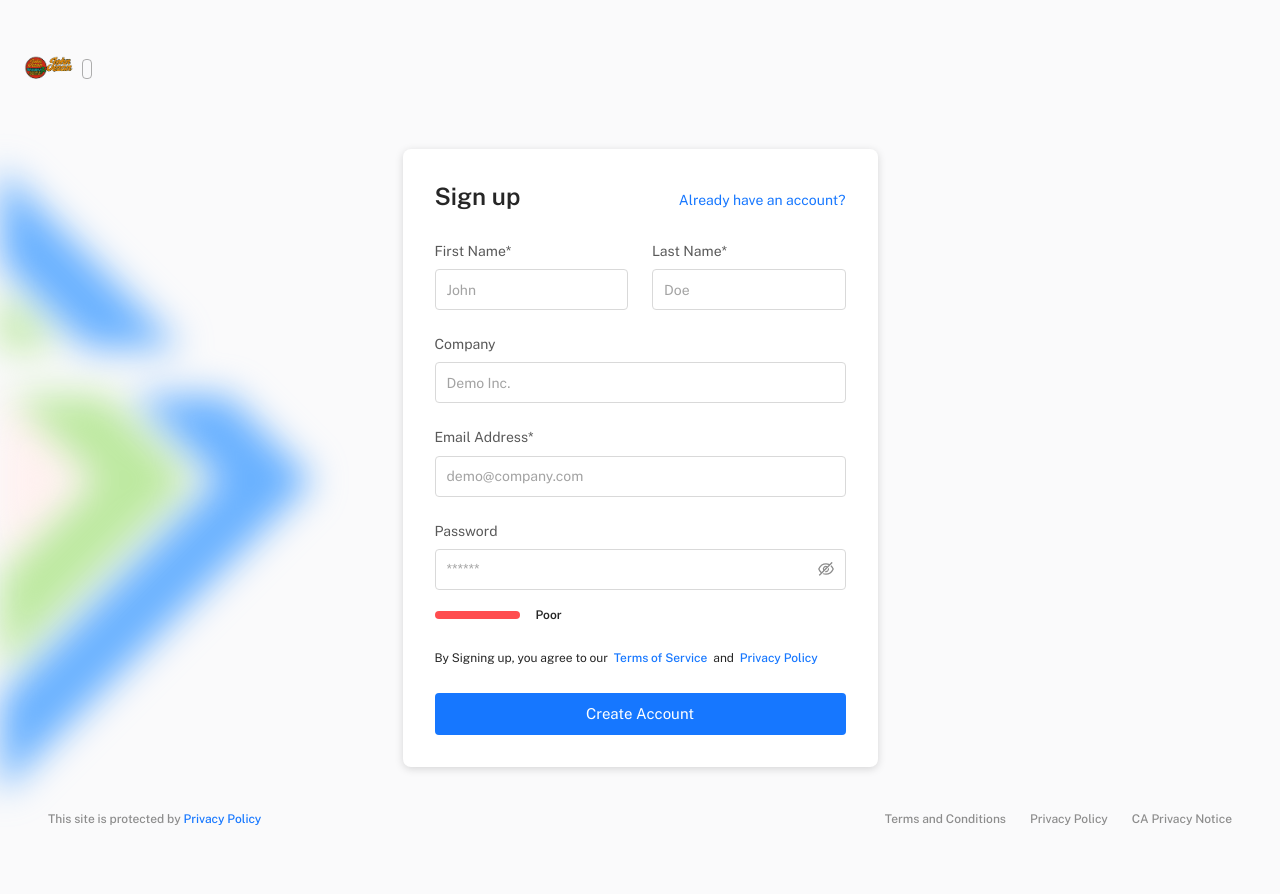
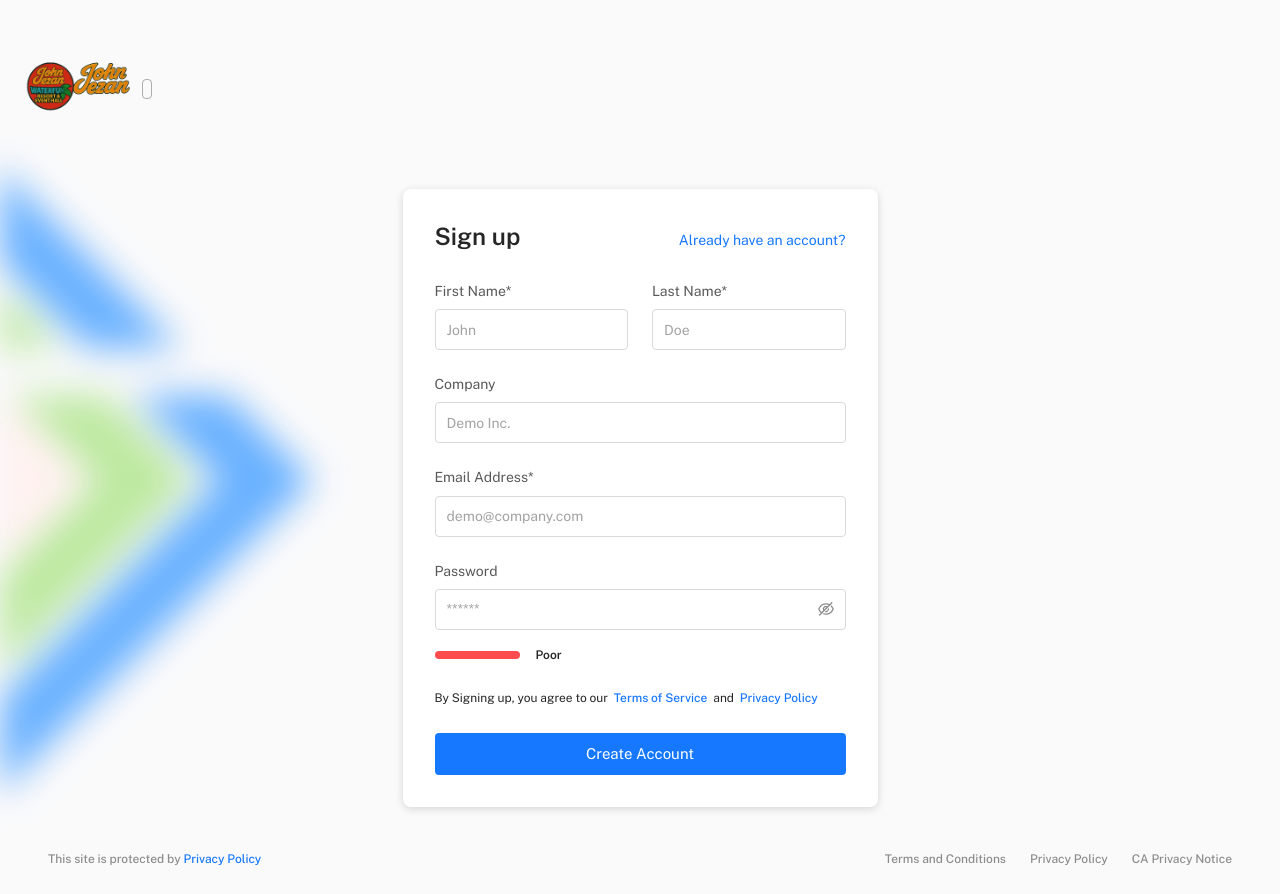
Before and after one commit to dsjc-devs/jc-waterfun-resort, a React (Vite) app in the folder client/: page /register in a window 1280 px wide. Before the commit the page ends 854 px from the top, so only its background shows below. Built offline with nearby package versions, Linux system fonts and the light colour scheme.

Commit message:
fix: logo dimension

```diff
--- a/client/src/components/logo/LogoMain.jsx
+++ b/client/src/components/logo/LogoMain.jsx
@@ -3,7 +3,7 @@ import logo from 'src/assets/images/logo/logo.png';
 // ==============================|| LOGO SVG ||============================== //
 
 const Logo = () => (
-  <img src={logo} alt="Logo" style={{ height: '90px', width: '100%', objectFit: 'cover', paddingBlock: 20 }} />
+  <img src={logo} alt="Logo" style={{ height: '130px', width: '100%', objectFit: 'cover', paddingBlock: 10 }} />
 )
 
 export default Logo;
```
